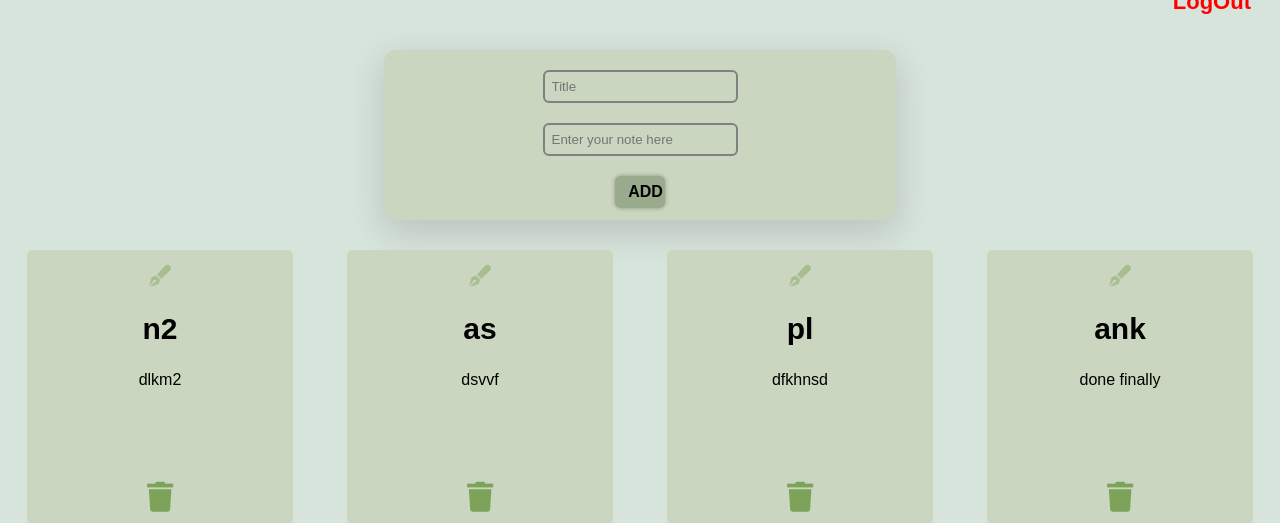
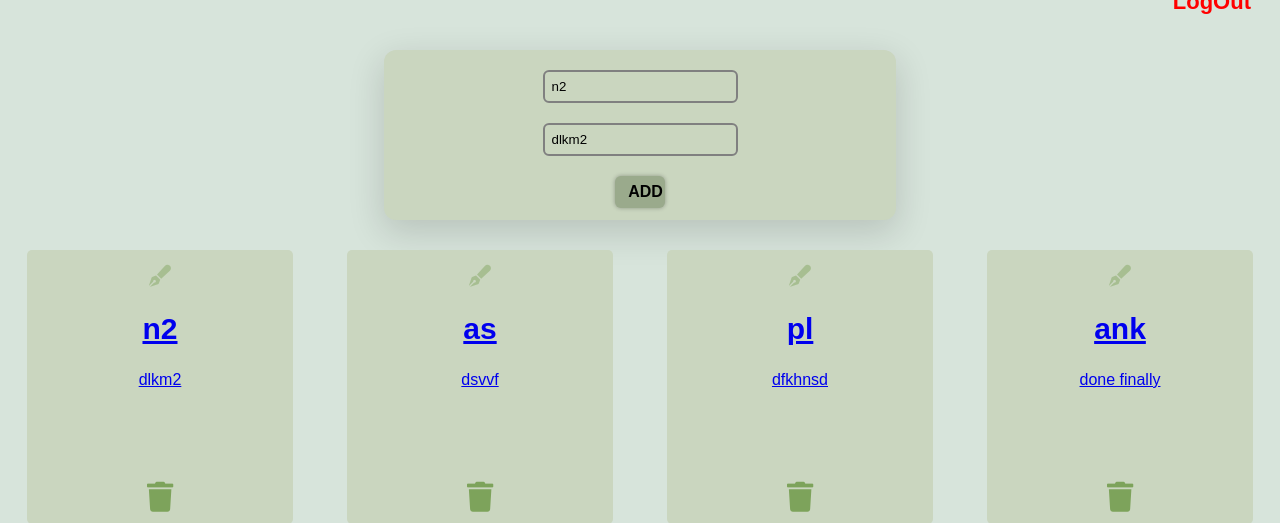
Before and after one commit to ankitpakhale/todolist, a Django app: template todoapp/templates/dashboard.html in a window 1280 px wide. Shown: the top 523 px of the page. Run offline with Django 4.2, Linux system fonts and the light colour scheme; the template is opened without the code that fills it: values that come from a table or form of the project are taken from there, others are empty; data comes from the database, SQL or seed files in the repository; both versions use the stored data as it was after the commit.

Commit message:
update commit

```diff
--- a/todoapp/templates/dashboard.html
+++ b/todoapp/templates/dashboard.html
@@ -178,31 +178,27 @@
             <form method="POST">
                 {% csrf_token %}
                 <div class="insideBox">
-                    <input required name="title" class="field" type="text" placeholder="Title">
-                    <input required name="note" class="field" type="text" name="text"
-                        placeholder="Enter your note here">
-
+                    <input required name="title" class="field" type="text" placeholder="Title" value="{{az.title}}">
+                    <input required name="description" class="field" type="text" name="text"
+                        placeholder="Enter your note here" value="{{az.description}}">
                     <input class="type-2" type="submit" value="ADD">
                 </div>
             </form>
         </div>
 
 
+
+
         <div class="fields">
             {% for i in card %}
             <div class="card">
+                <a  href="{% url 'update-card' i.id %}"><i class="fa fa-solid fa-pen-fancy"
+                        aria-hidden="true"></i>
+                    <h5>{{i.title}}</h5>
+                    <p>{{i.description}}</p>
+                </a>
+                <a class="delete" href="{% url 'delete-card' i.id %}"><i class="fa fa-trash" aria-hidden="true"></i></a>
 
-                <form >
-
-                    <i class="fa fa-solid fa-pen-fancy" aria-hidden="true"></i>
-
-                </form>
-
-                <h5>{{i.title}}</h5>
-
-                <p>{{i.description}}</p>
-
-                <a class="delete" href="{% url 'delete-card' i.id %}"><i class="fa fa-trash" aria-hidden="true"></i></a>
             </div>
             {% endfor %}
         </div>
--- a/todoapp/urls.py
+++ b/todoapp/urls.py
@@ -11,6 +11,8 @@ urlpatterns = [
 
     path('dash/', views.dashboard, name='DASHBOARD'),
 
+    path('update/<int:pk>', views.updatecard, name='update-card'),
+
     path('deletecard/<int:pk>', views.deletecard, name='delete-card'),
 
 
```
Also changed, not shown: todoapp/views.py (+19 -3 lines), db.sqlite3.
